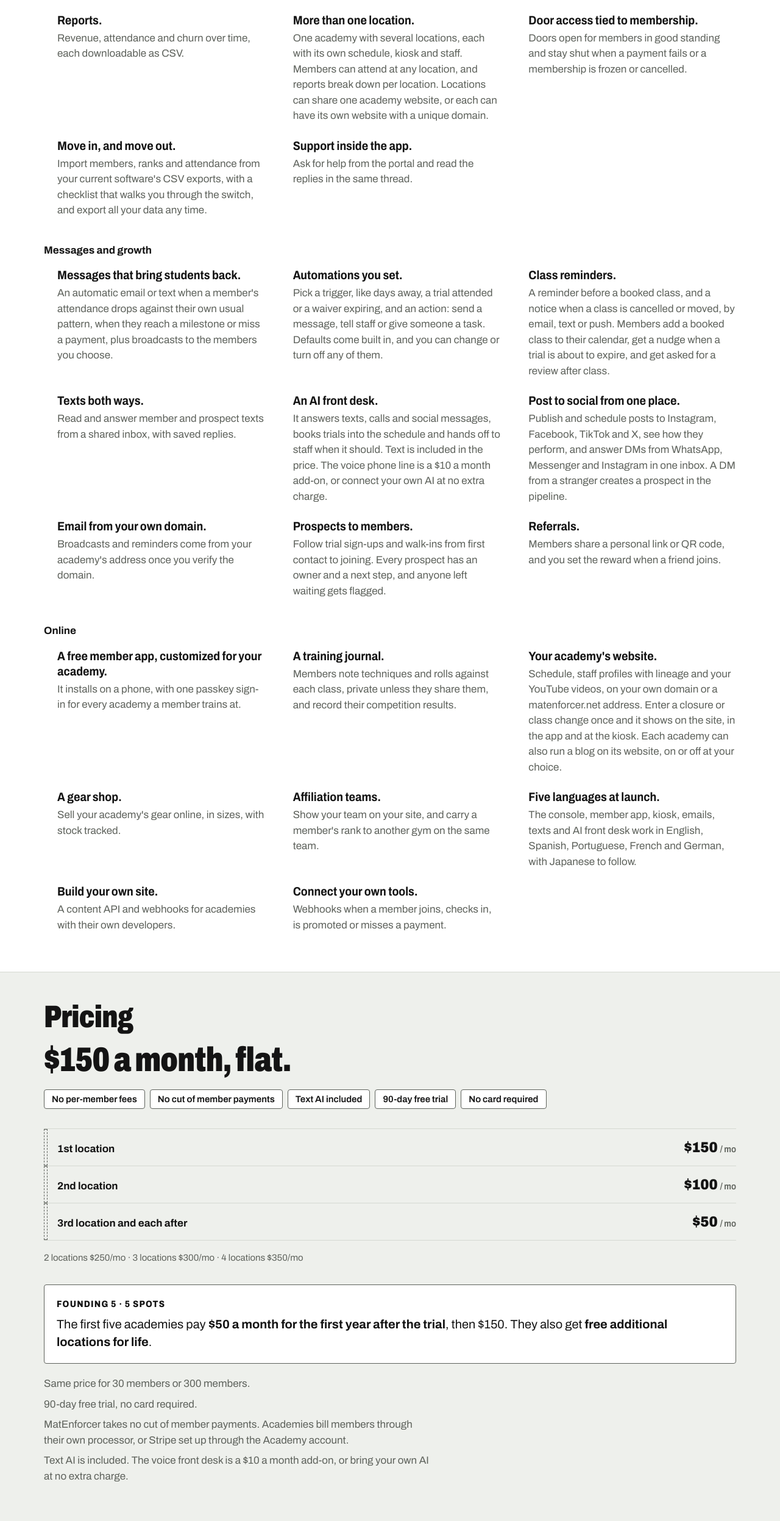
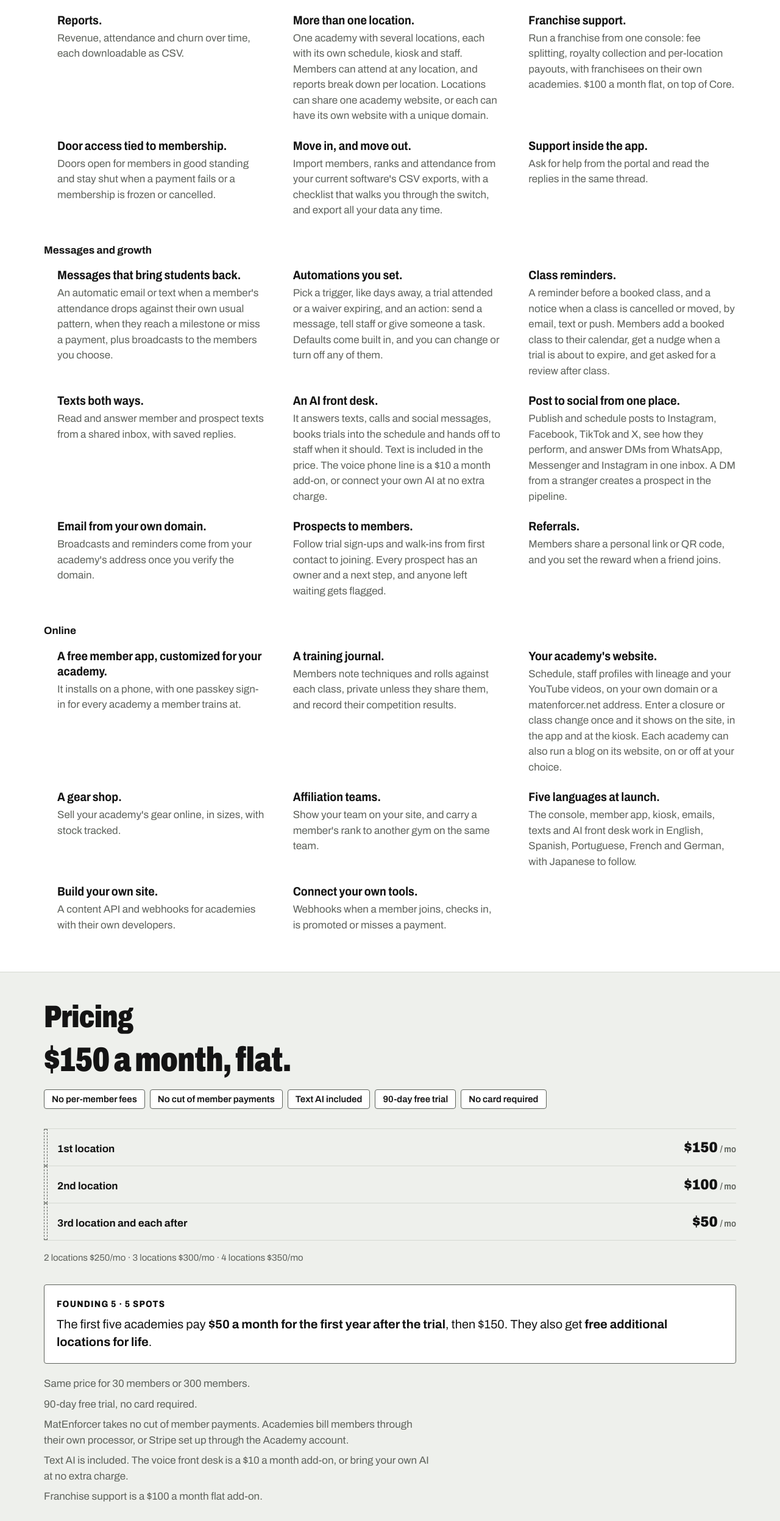
Before and after one commit to Malinowski-Consulting-LLC/matenforcer-coming-soon, a plain HTML site: page site/index.html in a window 1280 px wide. Shown: the part 2173-4668 px from the top of the page at 61% size. Drawn offline with Linux system fonts and the light colour scheme.

Commit message:
Add franchise support to landing page

```diff
--- a/site/index.html
+++ b/site/index.html
@@ -91,6 +91,7 @@
           <li class="cs-launch__item"><span class="cs-slot" aria-hidden="true"></span><p><strong>Expenses.</strong> Record rent, stock and other costs, including repeating ones, and see monthly income, expenses and net.</p></li>
           <li class="cs-launch__item"><span class="cs-slot" aria-hidden="true"></span><p><strong>Reports.</strong> Revenue, attendance and churn over time, each downloadable as CSV.</p></li>
           <li class="cs-launch__item"><span class="cs-slot" aria-hidden="true"></span><p><strong>More than one location.</strong> One academy with several locations, each with its own schedule, kiosk and staff. Members can attend at any location, and reports break down per location. Locations can share one academy website, or each can have its own website with a unique domain.</p></li>
+          <li class="cs-launch__item"><span class="cs-slot" aria-hidden="true"></span><p><strong>Franchise support.</strong> Run a franchise from one console: fee splitting, royalty collection and per-location payouts, with franchisees on their own academies. $100 a month flat, on top of Core.</p></li>
           <li class="cs-launch__item"><span class="cs-slot" aria-hidden="true"></span><p><strong>Door access tied to membership.</strong> Doors open for members in good standing and stay shut when a payment fails or a membership is frozen or cancelled.</p></li>
           <li class="cs-launch__item"><span class="cs-slot" aria-hidden="true"></span><p><strong>Move in, and move out.</strong> Import members, ranks and attendance from your current software's CSV exports, with a checklist that walks you through the switch, and export all your data any time.</p></li>
           <li class="cs-launch__item"><span class="cs-slot" aria-hidden="true"></span><p><strong>Support inside the app.</strong> Ask for help from the portal and read the replies in the same thread.</p></li>
@@ -151,6 +152,7 @@
       <li>90-day free trial, no card required.</li>
       <li>MatEnforcer takes no cut of member payments. Academies bill members through their own processor, or Stripe set up through the Academy account.</li>
       <li>Text AI is included. The voice front desk is a $10 a month add-on, or bring your own AI at no extra charge.</li>
+      <li>Franchise support is a $100 a month flat add-on.</li>
     </ul>
   </section>
 
```
Also changed, not shown: site/llms.txt.
